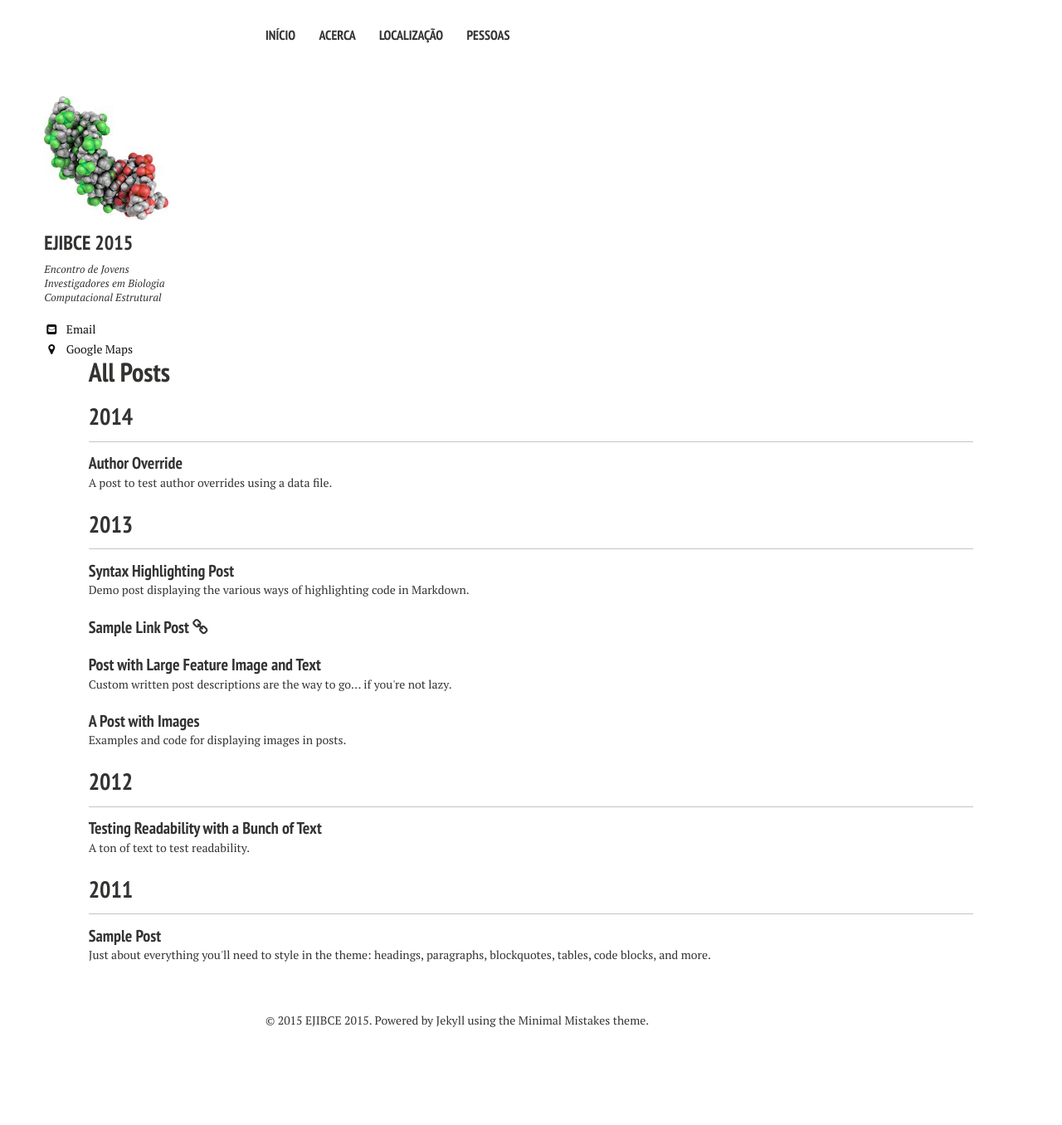
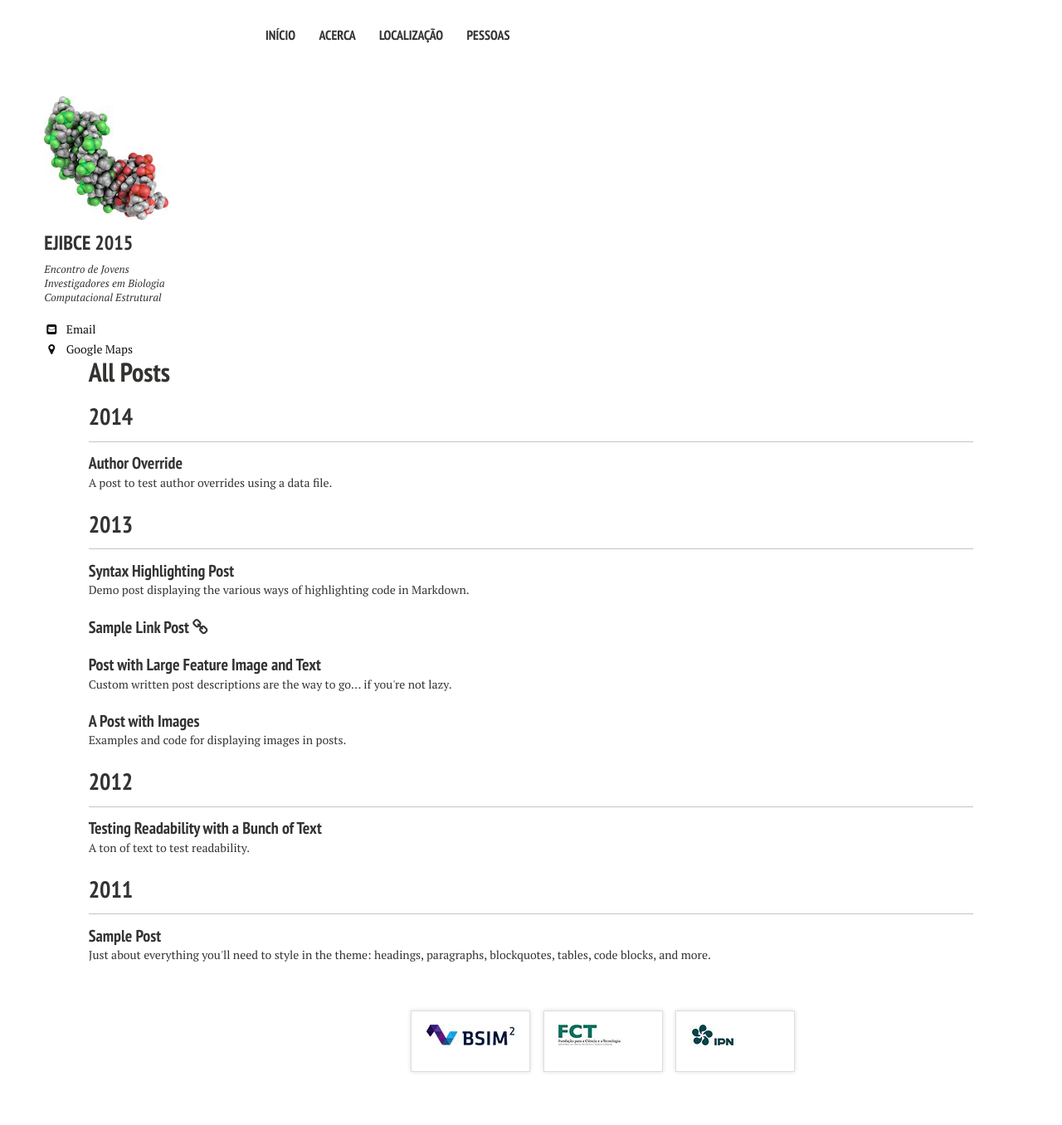
Before and after one commit to ejibce/ejibce.github.io, a Jekyll site: the page built from posts/index.md, in a window 1280 px wide. Shown: the whole page at 83% size. Built offline with Jekyll 4.4.1, drawn with Linux system fonts in a browser that asks for light colours; nearby versions of some CDN libraries; before the commit the page ends 1288 px from its top, so only the background shows below that.

Commit message:
Added sponsor list and logos on the home page

```diff
--- a/_includes/_footer.html
+++ b/_includes/_footer.html
@@ -12,4 +12,16 @@
 </div><!-- /.google-ads -->
 {% endif %}
 
-<span>&copy; {{ site.time | date: '%Y' }} {{ site.owner.name }}. Powered by <a href="http://jekyllrb.com" rel="nofollow">Jekyll</a> using the <a href="http://mademistakes.com/minimal-mistakes/" rel="nofollow">Minimal Mistakes</a> theme.</span>
+<div class="site-name">
+    <!-- <a href="{{ site.url }}/">{{ site.title }}</a> -->
+</div><!-- /.site-name -->
+
+<ul class="rig columns-5">
+    {% for member in site.data.sponsors %}
+        <li>
+            <a href="{{ member.url }}" target="_blank">
+                <img class="avatar" src="{{ member.avatar }}" />
+            </a>
+        </li>
+    {% endfor %}
+</ul>
--- a/_layouts/home.html
+++ b/_layouts/home.html
@@ -25,6 +25,12 @@
   </div><!-- /.image-wrap -->
 {% endif %}
 
+<div class="footer-wrap">
+  <footer>
+    {% include _footer.html %}
+  </footer>
+</div><!-- /.footer-wrap -->
+
 {% include _scripts.html %}
 
 </body>
```
Also changed, not shown: _data/sponsors.yml (added, +12 -0 lines), images/sponsors/logo_bsimsquare.jpg (added), images/sponsors/logo_fct.jpg (added), images/sponsors/logo_ipn.jpg (added).
